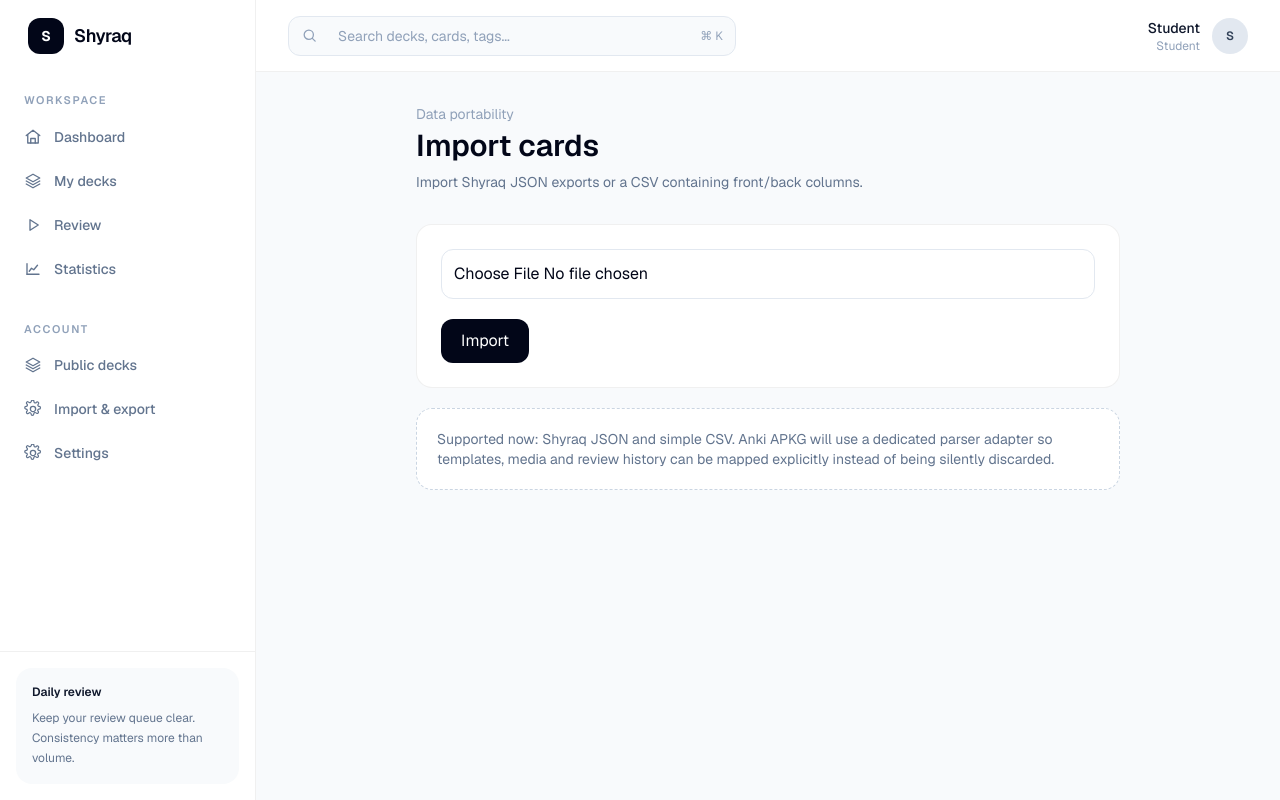
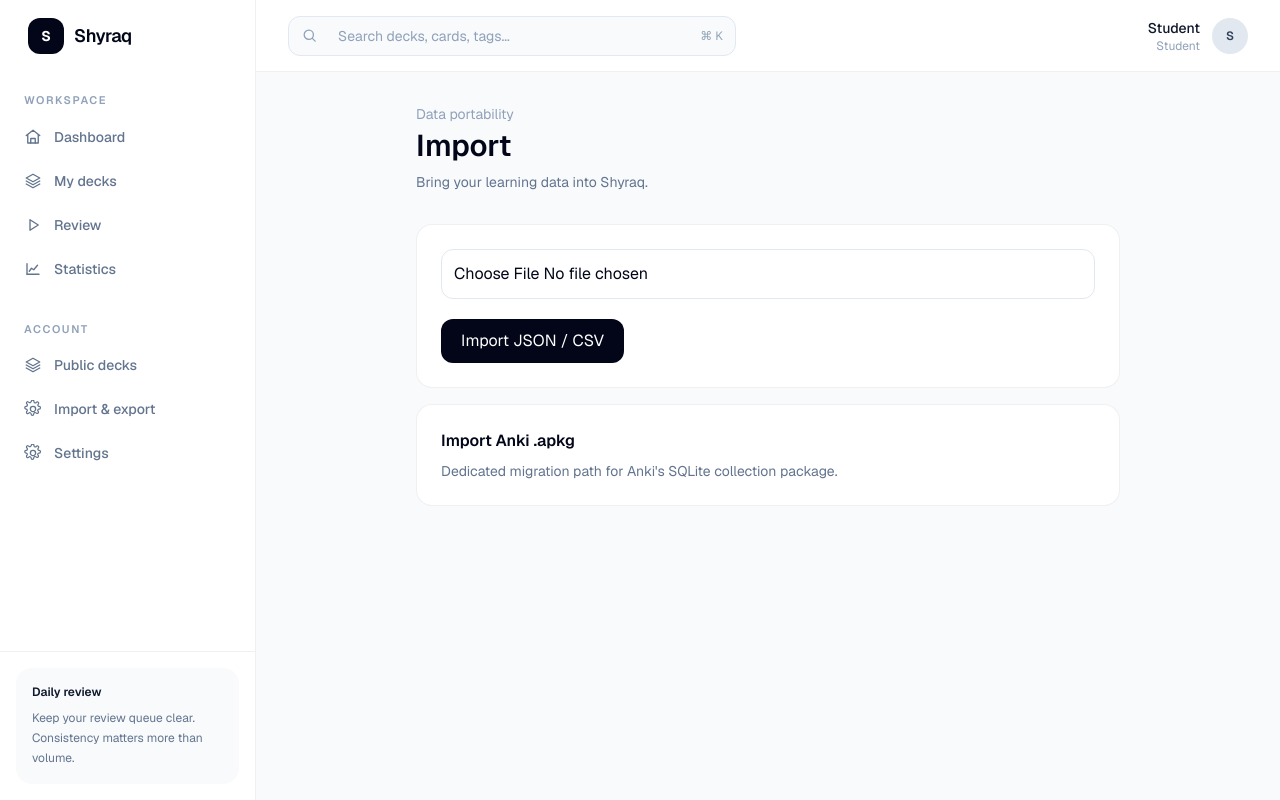
Before and after one commit to Dinislam2009/shyraq, a Next.js app: page /import in a window 1280 px wide. Built offline with nearby package versions, Linux system fonts and the light colour scheme; no server answers.

Commit message:
feat: connect Anki import flow

```diff
--- a/src/app/import/page.tsx
+++ b/src/app/import/page.tsx
@@ -1,3 +1,12 @@
 import {AppShell} from "@/components/app-shell";
+import Link from "next/link";
 import {importCards} from "@/app/import/actions";
-export default function ImportPage(){return <AppShell><div className="mx-auto max-w-3xl px-5 py-8 sm:px-8"><p className="text-sm text-slate-400">Data portability</p><h1 className="mt-1 text-3xl font-semibold">Import cards</h1><p className="mt-2 text-sm text-slate-500">Import Shyraq JSON exports or a CSV containing front/back columns.</p><form action={importCards} className="mt-8 rounded-2xl border border-black/[0.06] bg-white p-6"><input required type="file" name="file" accept=".json,.csv,text/csv,application/json" className="block w-full rounded-xl border border-slate-200 p-3 text-sm"/><button className="mt-5 rounded-xl bg-slate-950 px-5 py-2.5 text-sm font-semibold text-white">Import</button></form><div className="mt-5 rounded-2xl border border-dashed border-slate-300 bg-white p-5 text-sm text-slate-500">Supported now: Shyraq JSON and simple CSV. Anki APKG will use a dedicated parser adapter so templates, media and review history can be mapped explicitly instead of being silently discarded.</div></div></AppShell>}
+
+export default function ImportPage(){
+ return <AppShell><div className="mx-auto max-w-3xl px-5 py-8 sm:px-8">
+  <p className="text-sm text-slate-400">Data portability</p><h1 className="mt-1 text-3xl font-semibold">Import</h1>
+  <p className="mt-2 text-sm text-slate-500">Bring your learning data into Shyraq.</p>
+  <form action={importCards} className="mt-8 rounded-2xl border border-black/[0.06] bg-white p-6"><input required type="file" name="file" accept=".json,.csv,text/csv,application/json" className="block w-full rounded-xl border border-slate-200 p-3 text-sm"/><button className="mt-5 rounded-xl bg-slate-950 px-5 py-2.5 text-sm font-semibold text-white">Import JSON / CSV</button></form>
+  <Link href="/import/anki" className="mt-4 block rounded-2xl border border-black/[0.06] bg-white p-6 hover:bg-slate-50"><h2 className="font-semibold">Import Anki .apkg</h2><p className="mt-2 text-sm text-slate-500">Dedicated migration path for Anki's SQLite collection package.</p></Link>
+ </div></AppShell>;
+}
```
